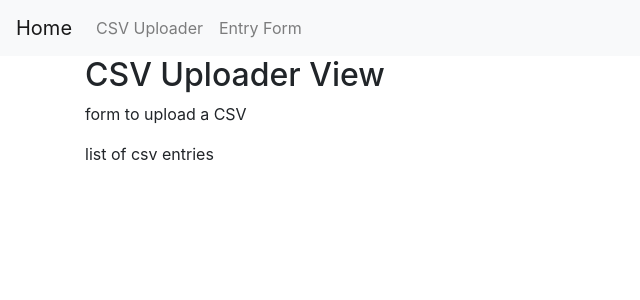
After one commit to datapane/fe-hiring-challenge, a Django app: page /csv_upload/ in a window 1280 px wide. The commit adds this page. Shown: the top 300 px of the page, without its empty margins (0-640 px from the left). Run offline with Django 3.2, Linux system fonts and the light colour scheme; some libraries are stand-ins or nearby versions.

Commit message:
Add navbar and templates for other two pages

```diff
--- a/app/app/urls.py
+++ b/app/app/urls.py
@@ -16,9 +16,11 @@ Including another URLconf
 from django.contrib import admin
 from django.urls import path
 
-from web.views import HomeView
+from web.views import HomeView, EntryFormView, CSVUploaderView
 
 urlpatterns = [
     path('', HomeView.as_view(), name="home"),
+    path('entry_form/', EntryFormView.as_view(), name="entry_form"),
+    path('csv_upload/', CSVUploaderView.as_view(), name="csv_uploader"),
     path('admin/', admin.site.urls),
 ]
--- a/app/templates/layout.html
+++ b/app/templates/layout.html
@@ -6,7 +6,11 @@
     <link rel="stylesheet" href="https://stackpath.bootstrapcdn.com/bootstrap/4.3.1/css/bootstrap.min.css" integrity="sha384-ggOyR0iXCbMQv3Xipma34MD+dH/1fQ784/j6cY/iJTQUOhcWr7x9JvoRxT2MZw1T" crossorigin="anonymous">
 </head>
 <body>
-    {% block content %}{% endblock %}
+    {% include "navbar.html" %}
+
+    <div class="container">
+        {% block content %}{% endblock %}
+    </div>
 
 
     <script src="https://code.jquery.com/jquery-3.3.1.slim.min.js" integrity="sha384-q8i/X+965DzO0rT7abK41JStQIAqVgRVzpbzo5smXKp4YfRvH+8abtTE1Pi6jizo" crossorigin="anonymous"></script>
--- /dev/null
+++ b/app/templates/navbar.html
@@ -0,0 +1,17 @@
+<nav class="navbar navbar-expand-lg navbar-light bg-light">
+    <a class="navbar-brand" href="{% url 'home' %}">Home</a>
+  <button class="navbar-toggler" type="button" data-toggle="collapse" data-target="#navbarSupportedContent" aria-controls="navbarSupportedContent" aria-expanded="false" aria-label="Toggle navigation">
+    <span class="navbar-toggler-icon"></span>
+  </button>
+
+  <div class="collapse navbar-collapse" id="navbarSupportedContent">
+    <ul class="navbar-nav mr-auto">
+      <li class="nav-item">
+          <a class="nav-link" href="{% url 'csv_uploader' %}">CSV Uploader</a>
+      </li>
+      <li class="nav-item">
+          <a class="nav-link" href="{% url 'entry_form' %}">Entry Form</a>
+      </li>
+    </ul>
+  </div>
+</nav>
--- /dev/null
+++ b/app/web/templates/csv_upload.html
@@ -0,0 +1,11 @@
+{% extends "layout.html" %}
+
+{% block title %}
+    CSV Uploader Page
+{% endblock %}
+
+{% block content %}
+<h2>CSV Uploader View</h2>
+<p>form to upload a CSV<p>
+<p>list of csv entries</p>
+{%  endblock %}
--- a/app/web/views.py
+++ b/app/web/views.py
@@ -3,3 +3,11 @@ from django.views.generic import TemplateView
 
 class HomeView(TemplateView):
     template_name = "index.html"
+
+
+class EntryFormView(TemplateView):
+    template_name = "entries.html"
+
+
+class CSVUploaderView(TemplateView):
+    template_name = "csv_upload.html"
```
Also changed, not shown: app/web/templates/entries.html (added, +11 -0 lines).
